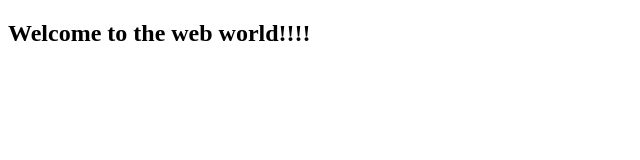
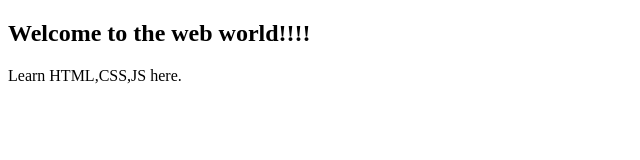
Before and after one commit to arpana-2021/web-technogy-learn, a plain HTML site: page index.html in a window 1280 px wide. Shown: the whole page, without its empty margins (0-640 px from the left). Drawn offline with Linux system fonts and the light colour scheme.

Commit message:
Added paragraph

```diff
--- a/index.html
+++ b/index.html
@@ -5,5 +5,6 @@
     </head>
     <body>
         <h2>Welcome to the web world!!!!</h2>
+        <p>Learn HTML,CSS,JS here.</p>
     </body>
 </html>
```
